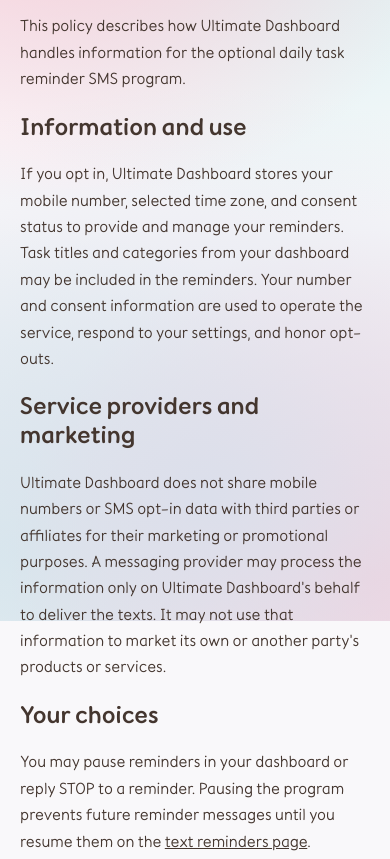
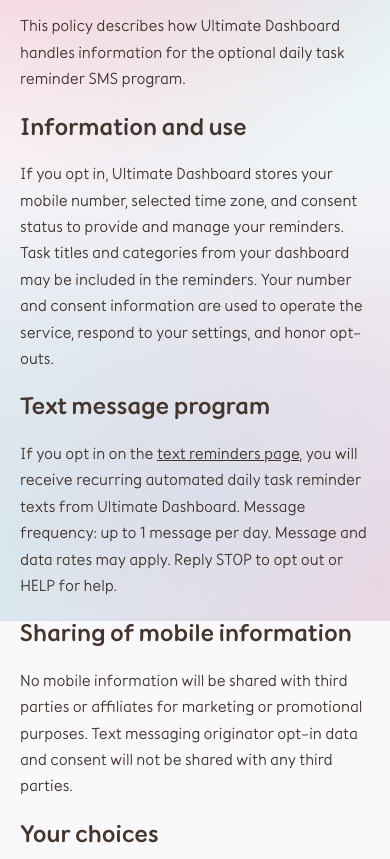
Before and after one commit to sottyon/ultimate-dashboard, a plain HTML site: page privacy.html in a window 390 px wide. Shown: the part 223-1082 px from the top of the page. Drawn offline with Linux system fonts and the light colour scheme.

Commit message:
Fix A2P opt-in rejection (30896): privacy disclosures and consent screenshot
- Privacy Policy: add message frequency, "message and data rates may apply",
  STOP/HELP, and the standard non-sharing statement for mobile info and
  opt-in consent; remove the service-provider wording.
- SMS Terms: use the same standard non-sharing statement.
- Add sms-optin-screenshot.png showing the full consent flow for reviewers.

Co-Authored-By: Claude Opus 5.5 <noreply@anthropic.com>
Claude-Session: https://claude.ai/code/session_01C457WVqNuQ7kz73RAxsCpN

```diff
--- a/privacy.html
+++ b/privacy.html
@@ -26,8 +26,10 @@
     <p>This policy describes how Ultimate Dashboard handles information for the optional daily task reminder SMS program.</p>
     <h2>Information and use</h2>
     <p>If you opt in, Ultimate Dashboard stores your mobile number, selected time zone, and consent status to provide and manage your reminders. Task titles and categories from your dashboard may be included in the reminders. Your number and consent information are used to operate the service, respond to your settings, and honor opt-outs.</p>
-    <h2>Service providers and marketing</h2>
-    <p>Ultimate Dashboard does not share mobile numbers or SMS opt-in data with third parties or affiliates for their marketing or promotional purposes. A messaging provider may process the information only on Ultimate Dashboard's behalf to deliver the texts. It may not use that information to market its own or another party's products or services.</p>
+    <h2>Text message program</h2>
+    <p>If you opt in on the <a href="./sms-reminders.html">text reminders page</a>, you will receive recurring automated daily task reminder texts from Ultimate Dashboard. Message frequency: up to 1 message per day. Message and data rates may apply. Reply STOP to opt out or HELP for help.</p>
+    <h2>Sharing of mobile information</h2>
+    <p>No mobile information will be shared with third parties or affiliates for marketing or promotional purposes. Text messaging originator opt-in data and consent will not be shared with any third parties.</p>
     <h2>Your choices</h2>
     <p>You may pause reminders in your dashboard or reply STOP to a reminder. Pausing the program prevents future reminder messages until you resume them on the <a href="./sms-reminders.html">text reminders page</a>. Consent is recorded once for each mobile number; entering a different number requires agreeing again.</p>
     <p>For the program's schedule, rates, and other messaging details, read the <a href="./terms.html">Ultimate Dashboard SMS Terms</a>.</p>
```
Also changed, not shown: terms.html (+1 -1 lines), 1 other file.
